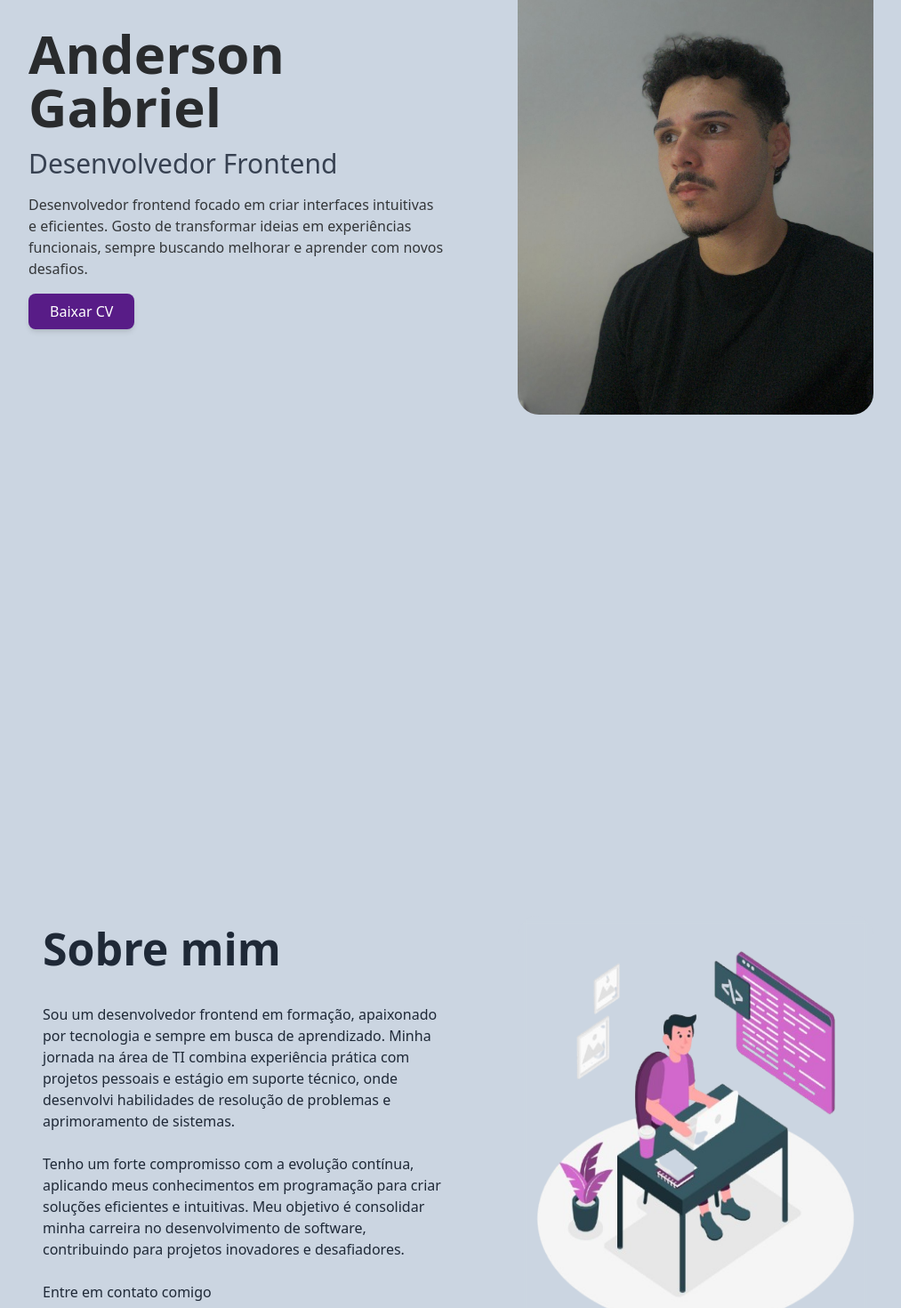
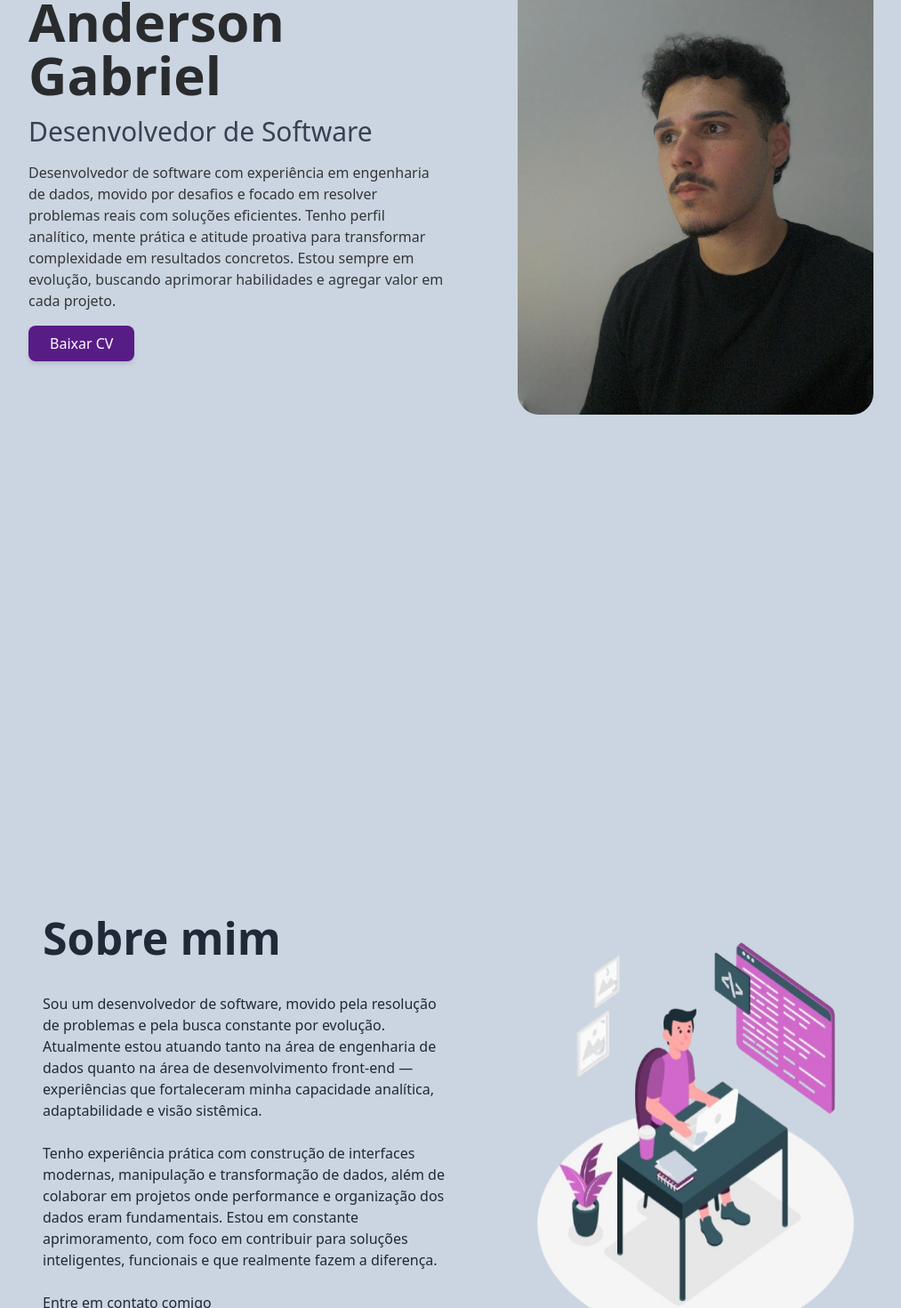
Before and after one commit to AndersonGabrielBD/Portfolio, a React app: page / in a window 1280 px wide. Shown: the part 147-1617 px from the top of the page at 89% size, without its empty margins (216-1229 px from the left). Built offline with nearby package versions, Linux system fonts and the light colour scheme; the HTML template or start-up script is replaced by a standard one.

Commit message:
Mudando descricao

```diff
--- a/src/components/about/About.jsx
+++ b/src/components/about/About.jsx
@@ -19,10 +19,10 @@ const About = () => {
         >
           <h1 className="text-[40px] md:text-[50px] font-bold mb-6">Sobre mim</h1>
           <p className="mb-6">
-            Sou um desenvolvedor frontend em formação, apaixonado por tecnologia e sempre em busca de aprendizado. Minha jornada na área de TI combina experiência prática com projetos pessoais e estágio em suporte técnico, onde desenvolvi habilidades de resolução de problemas e aprimoramento de sistemas.
+            Sou um desenvolvedor de software, movido pela resolução de problemas e pela busca constante por evolução. Atualmente estou atuando tanto na área de engenharia de dados quanto na área de desenvolvimento front-end — experiências que fortaleceram minha capacidade analítica, adaptabilidade e visão sistêmica.
           </p>
           <p className="mb-6">
-            Tenho um forte compromisso com a evolução contínua, aplicando meus conhecimentos em programação para criar soluções eficientes e intuitivas. Meu objetivo é consolidar minha carreira no desenvolvimento de software, contribuindo para projetos inovadores e desafiadores.
+            Tenho experiência prática com construção de interfaces modernas, manipulação e transformação de dados, além de colaborar em projetos onde performance e organização dos dados eram fundamentais. Estou em constante aprimoramento, com foco em contribuir para soluções inteligentes, funcionais e que realmente fazem a diferença.
           </p>
           <p className="text-gray-800 mb-4">Entre em contato comigo</p>
           <div>
--- a/src/components/home/home.jsx
+++ b/src/components/home/home.jsx
@@ -18,11 +18,10 @@ const Home = () => {
             Anderson Gabriel
           </p>
           <p className="text-3xl text-gray-700 dark:text-white">
-            Desenvolvedor Frontend <br />
+            Desenvolvedor de Software <br />
           </p>
           <p className="text-black/75 dark:text-white/70">
-            Desenvolvedor frontend focado em criar interfaces intuitivas e eficientes. Gosto de transformar ideias em experiências funcionais, sempre buscando melhorar e aprender com novos desafios.
-          </p>
+Desenvolvedor de software com experiência em engenharia de dados, movido por desafios e focado em resolver problemas reais com soluções eficientes. Tenho perfil analítico, mente prática e atitude proativa para transformar complexidade em resultados concretos. Estou sempre em evolução, buscando aprimorar habilidades e agregar valor em cada projeto.          </p>
           <a
             href="curriculo.pdf"
             download
--- a/src/components/skills/Skills.jsx
+++ b/src/components/skills/Skills.jsx
@@ -47,6 +47,7 @@ const Experience = () => {
           </p>
         </motion.div>
 
+
         {/* Tecnologias com efeito de entrada sequencial */}
         <div className="flex flex-col space-y-4 pl-8 md:pl-[300px]">
           <h3 className="text-xl font-semibold">Tecnologias</h3>
```
